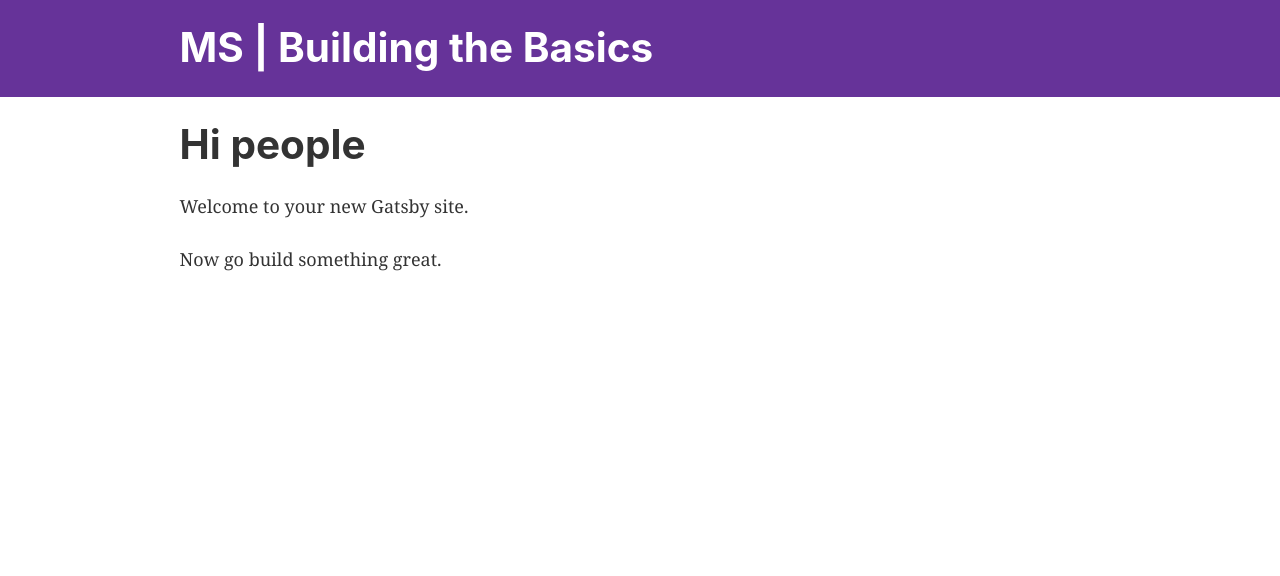
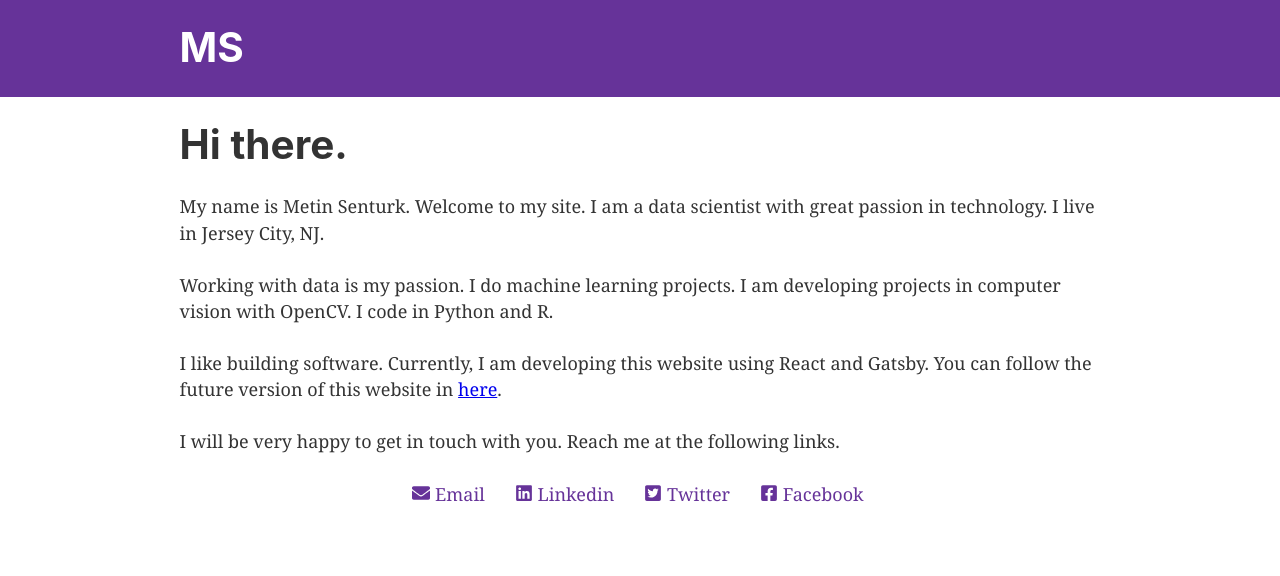
Before and after one commit to metinsenturk/homepage, a Gatsby site: page / in a window 1280 px wide. Built offline with nearby package versions, Linux system fonts and the light colour scheme; Gatsby itself is replaced by a stand-in of ours.

Commit message:
dev page

```diff
--- a/gatsby-config.js
+++ b/gatsby-config.js
@@ -1,6 +1,13 @@
 module.exports = {
   siteMetadata: {
-    title: 'MS | Building the Basics',
+    title: 'MS',
+    socialConfig: {
+      facebook: "https://facebook.com/mtnSntrk",
+      twitter: "https://twitter.com/machinmetosh",
+      linkedin: "https://linkedin.com/in/metinsenturk",
+      telegram: "@metinsenturk",
+      email: "metinsenturk@me.com",
+    }
   },
   plugins: [
     'gatsby-plugin-react-helmet',
--- a/package.json
+++ b/package.json
@@ -14,7 +14,8 @@
     "gatsby-transformer-sharp": "^2.1.8",
     "react": "^16.6.3",
     "react-dom": "^16.6.3",
-    "react-helmet": "^5.2.0"
+    "react-helmet": "^5.2.0",
+    "react-icons": "^3.2.2"
   },
   "keywords": [
     "gatsby"
--- a/src/pages/index.js
+++ b/src/pages/index.js
@@ -1,13 +1,133 @@
 import React from 'react'
+import {
+  FaFacebookSquare,
+  FaTwitterSquare,
+  FaLinkedin,
+  FaEnvelope,
+} from 'react-icons/fa'
 
 import Layout from '../components/layout/layout'
+import { StaticQuery, graphql } from 'gatsby'
 
-const IndexPage = () => (
-  <Layout>
-    <h1>Hi people</h1>
-    <p>Welcome to your new Gatsby site.</p>
-    <p>Now go build something great.</p>
-  </Layout>
+const SocialItem = ({ children, href, title }) => (
+  <div>
+    <span
+      style={{
+        verticalAlign: 'text-top',
+      }}
+    >
+      {children}
+    </span>
+    <span> </span>
+    <a
+      href={href}
+      target="_blank"
+      style={{
+        textDecoration: 'none',
+        color: '#663399',
+        marginRight: 30,
+      }}
+    >
+      {title}
+    </a>
+  </div>
 )
 
+const IndexPage = () => {
+  return (
+    <StaticQuery
+      query={graphql`
+        query {
+          site {
+            siteMetadata {
+              title
+              socialConfig {
+                facebook
+                email
+                twitter
+                linkedin
+              }
+            }
+          }
+        }
+      `}
+      render={data => {
+        return (
+          <Layout>
+            <h1>Hi there.</h1>
+            <p>
+              My name is Metin Senturk. Welcome to my site. I am a data
+              scientist with great passion in technology. I live in Jersey City,
+              NJ.
+            </p>
+            <p>
+              Working with data is my passion. I do machine learning projects. I
+              am developing projects in computer vision with OpenCV. I code in
+              Python and R.
+            </p>
+            <p>
+              I like building software. Currently, I am developing this website
+              using React and Gatsby. You can follow the future version of this
+              website in{' '}
+              <a
+                href={
+                  'https://github.com/metinsenturk/metinsenturk.github.io.git'
+                }
+                target={'_blank'}
+              >
+                here
+              </a>
+              .{' '}
+            </p>
+            <p>
+              I will be very happy to get in touch with you. Reach me at the
+              following links.
+            </p>
+            <ul
+              style={{
+                listStyle: 'none',
+                display: 'flex',
+                justifyContent: 'center',
+              }}
+            >
+              <li>
+                <SocialItem
+                  title={'Email'}
+                  href={`mailto:${data.site.siteMetadata.socialConfig.email}`}
+                >
+                  <FaEnvelope color={'#663399'} />
+                </SocialItem>
+              </li>
+              <li>
+                <SocialItem
+                  title={'Linkedin'}
+                  href={data.site.siteMetadata.socialConfig.linkedin}
+                >
+                  <FaLinkedin color={'#663399'} />
+                </SocialItem>
+              </li>
+              <li>
+                <SocialItem
+                  title={'Twitter'}
+                  href={data.site.siteMetadata.socialConfig.twitter}
+                >
+                  <FaTwitterSquare color={'#663399'} />
+                </SocialItem>
+              </li>
+              <li>
+                <SocialItem
+                  title={'Facebook'}
+                  href={data.site.siteMetadata.socialConfig.facebook}
+                >
+                  <FaFacebookSquare color={'#663399'} />
+                </SocialItem>
+              </li>
+            </ul>
+          </Layout>
+        )
+      }}
+    />
+  )
+}
+
 export default IndexPage
```
Also changed, not shown: 1 other file.
